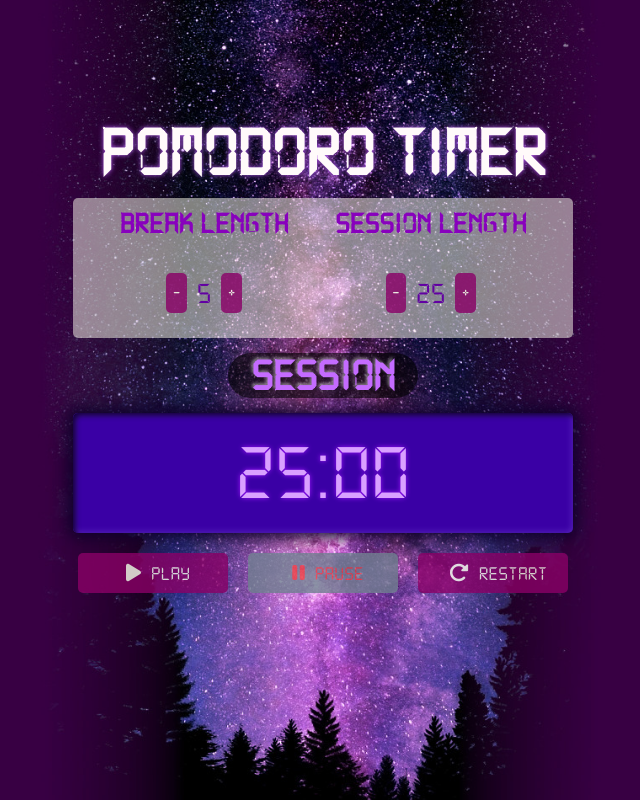
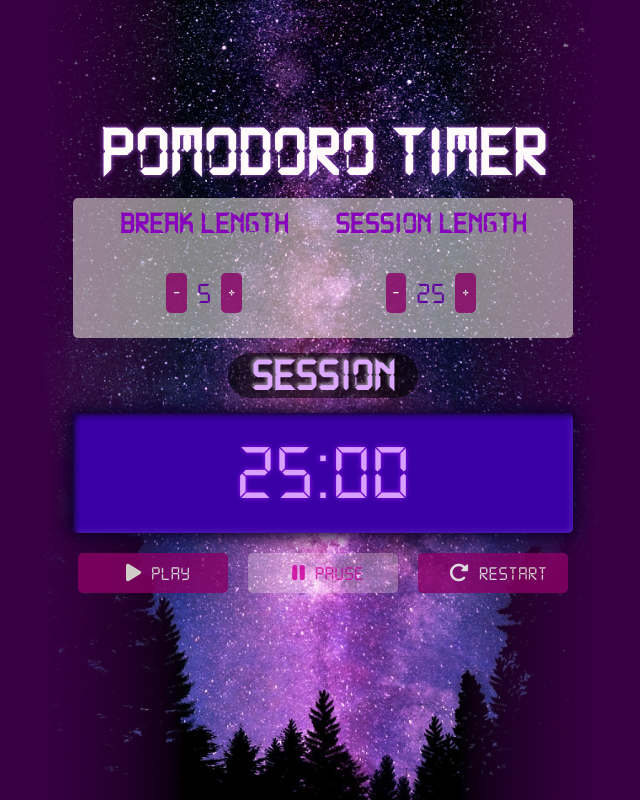
Before and after one commit to biomath-421/pomodoro-app, a React app: page / in a window 1280 px wide. Shown: the whole page, without its empty margins (317-957 px from the left). Built offline with nearby package versions, Linux system fonts and the light colour scheme.

Commit message:
correction css

```diff
--- a/src/index.css
+++ b/src/index.css
@@ -41,6 +41,12 @@ button:active {
     background-color: rgb(209, 0, 157);
     color: ivory;
     text-shadow: 0px 0px 5px rgb(255, 255, 255);
+}
+
+button:disabled {
+    cursor: not-allowed;
+    color: rgb(209, 0, 157);
+    background-color: rgba(255, 255, 240, 0.322);
 }
 
 .pomodoro {
@@ -108,11 +114,7 @@ button:active {
     margin-left: auto;
 }
 
-button:disabled {
-    cursor: not-allowed;
-    color: rgb(235, 62, 62);
-    background-color: slategrey;
-}
+
 
 h1 {
     font-size: 70px;
@@ -140,7 +142,7 @@ h4 {
     margin-right: 42.5%;
     text-align: center;
     font-size: 100%;
-    color: rgb(196, 107, 255);
+    color: rgb(220, 167, 255);
     text-shadow: 2px 2px 3px rgba(0, 0, 0, 0.2), -2px -2px 3px rgba(255, 255, 255, 0.4);
 }
 
```
